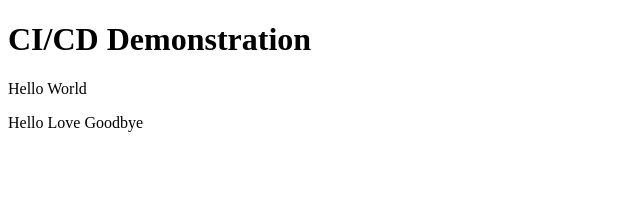
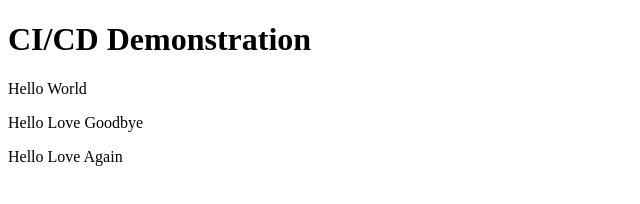
Before and after one commit to TonYacapin/CICD_DEMO2, a website: page index.html in a window 1280 px wide. Shown: the whole page, without its empty margins (0-640 px from the left). Drawn offline with Linux system fonts and the light colour scheme.

Commit message:
Hello Love Again

```diff
--- a/index.html
+++ b/index.html
@@ -6,6 +6,7 @@
 <p>Hello World</p>
 
 <p>Hello Love Goodbye</p>
+<p>Hello Love Again</p>
 
 </body>
 </html>
```
Also changed, not shown: .github/workflows/ci-cd.yml.
